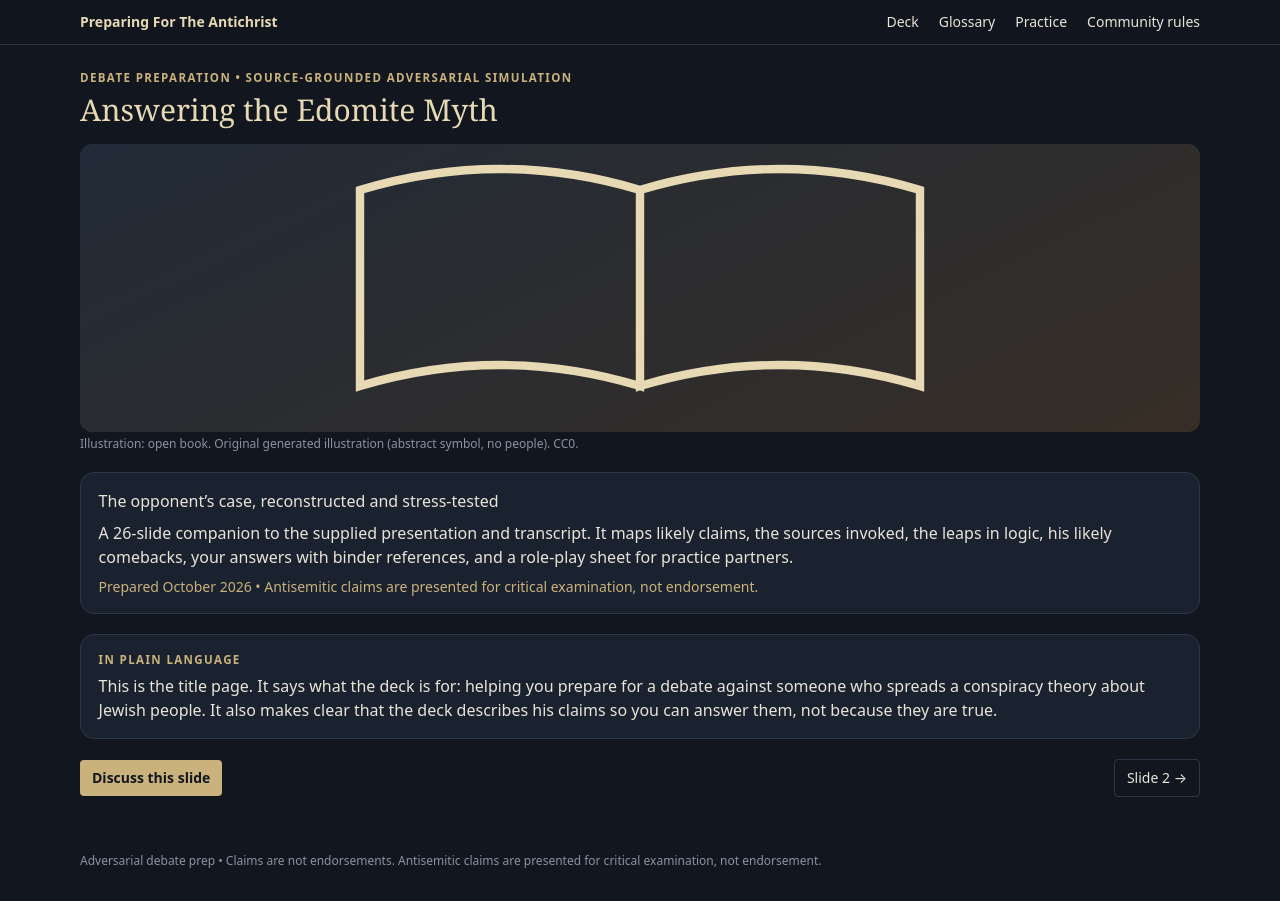
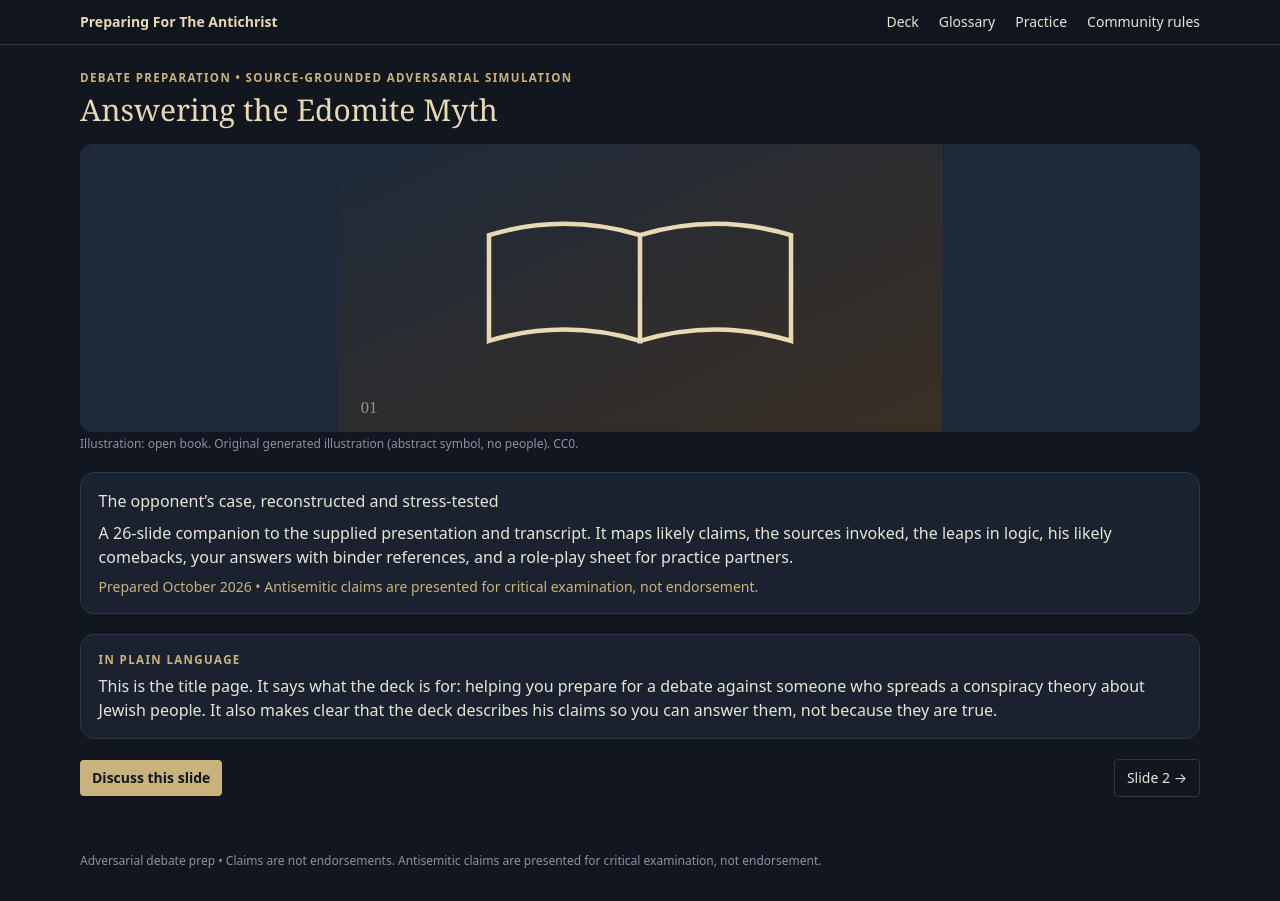
Before and after one commit to mattkamrath10/preparing-for-the-antichrist-app, a Next.js app: page /slides/1 in a window 1280 px wide. Built offline with nearby package versions, Linux system fonts and the light colour scheme.

Commit message:
Fit slide illustrations

```diff
--- a/src/app/slides/[n]/page.tsx
+++ b/src/app/slides/[n]/page.tsx
@@ -19,7 +19,7 @@ export default async function SlidePage({ params }: { params: Promise<{ n: strin
       <h1 className="text-2xl md:text-3xl font-serif text-[#e8d9b5] mb-4">{s.title}</h1>
       <figure className="mb-5">
         {/* eslint-disable-next-line @next/next/no-img-element */}
-        <img src={s.image.src} alt={s.image.alt} className="w-full max-h-72 object-cover rounded-xl" />
+        <img src={s.image.src} alt={s.image.alt} className="w-full max-h-72 object-contain bg-[#1e2a3a] rounded-xl" />
         <figcaption className="text-xs text-[#8a93a3] mt-1">{s.image.alt}. {s.image.credit}</figcaption>
       </figure>
       {s.likelyArgument && (
```
